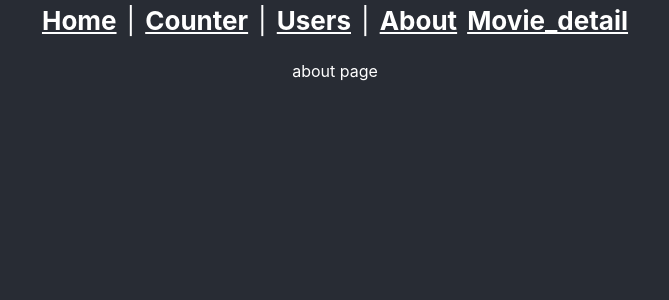
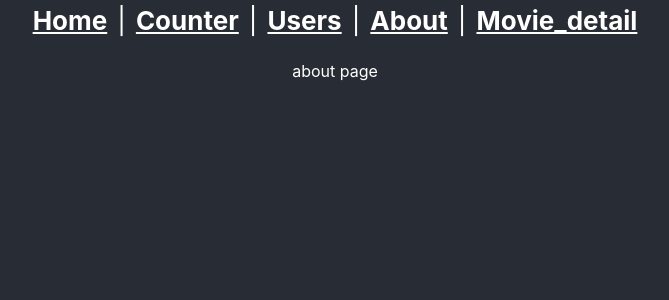
Before and after one commit to MagaliCASA/Web_development, a React (Vite) app in the folder TP1/frontend/: page /Movie_detail in a window 1280 px wide. Shown: the top 300 px of the page, without its empty margins (305-974 px from the left). Built offline with nearby package versions, Linux system fonts and the light colour scheme.

Commit message:
small change

```diff
--- a/TP1/frontend/src/components/Header/Header.jsx
+++ b/TP1/frontend/src/components/Header/Header.jsx
@@ -19,6 +19,7 @@ const Header = () => {
       <Link className="Link" to="/about">
         About
       </Link>
+      <div>|</div>
       <Link className="Link" to="/movie_detail">
         Movie_detail
       </Link>
```
